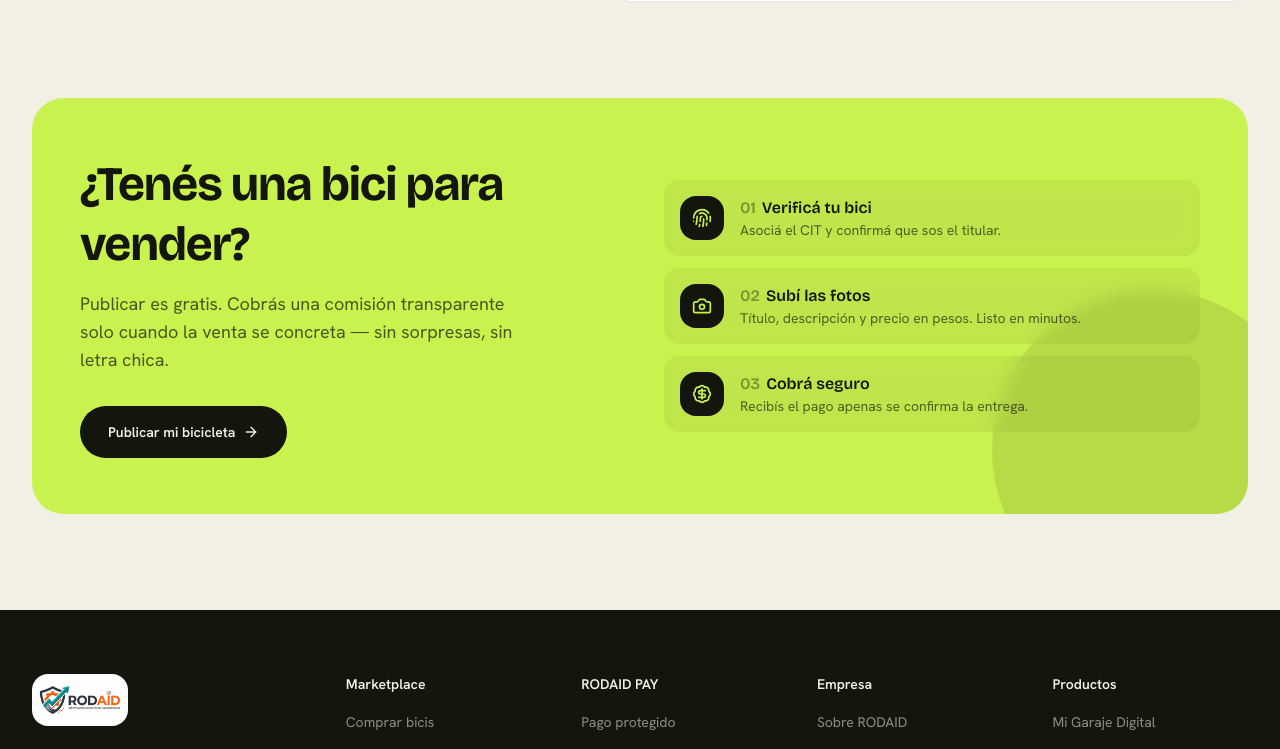
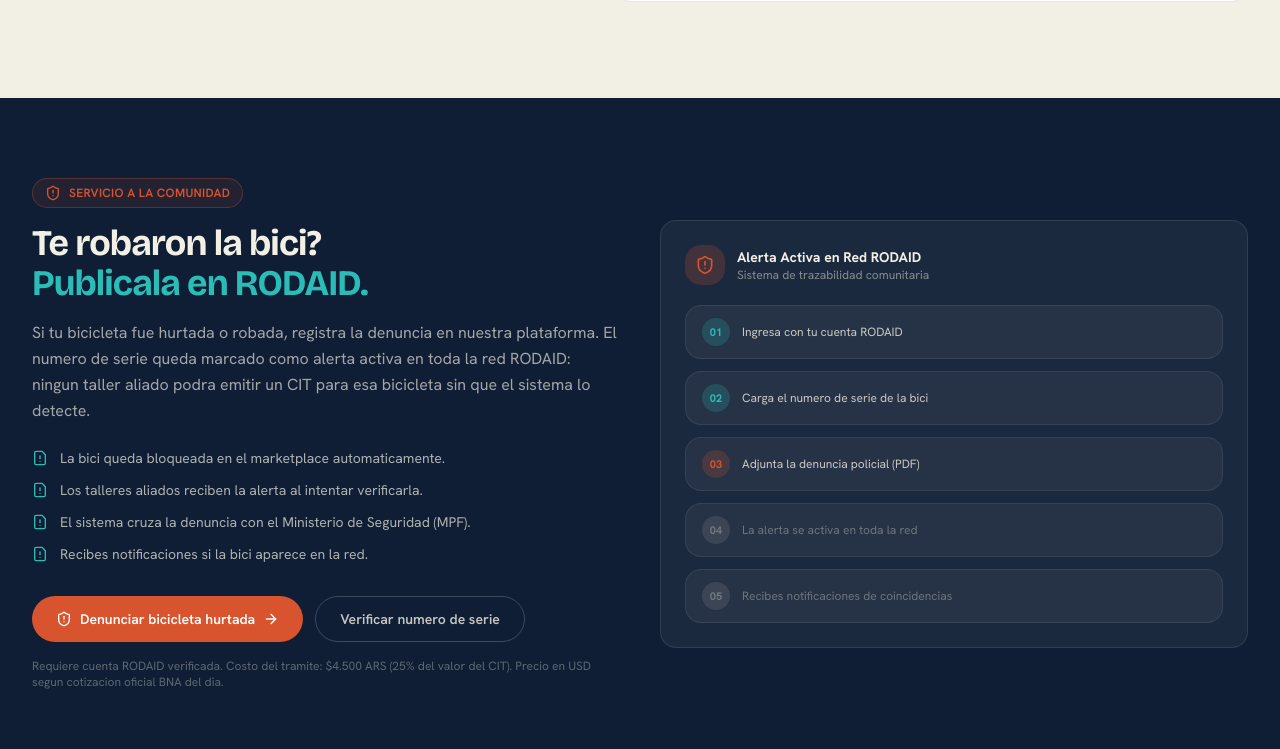
Before and after one commit to Ridaid-net/vibe-coding-platform, a Next.js app: page / in a window 1280 px wide. Shown: the part 2708-3457 px from the top of the page. Built offline with nearby package versions, Linux system fonts and the light colour scheme; no server answers.

Commit message:
feat: integrar DenunciaComunitaria en home

```diff
--- a/app/page.tsx
+++ b/app/page.tsx
@@ -4,6 +4,7 @@ import { Marketplace } from '@/components/rodaid/marketplace'
 import { Nav } from '@/components/rodaid/nav'
 import { RodaidPay, Seguridad } from '@/components/rodaid/how-it-works'
 import { SellCta } from '@/components/rodaid/sell-cta'
+import { DenunciaComunitaria } from '@/components/rodaid/denuncia-comunitaria'
 
 export default function Page() {
   return (
@@ -14,6 +15,7 @@ export default function Page() {
         <Marketplace />
         <RodaidPay />
         <Seguridad />
+        <DenunciaComunitaria />
         <SellCta />
       </main>
       <Footer />
```
